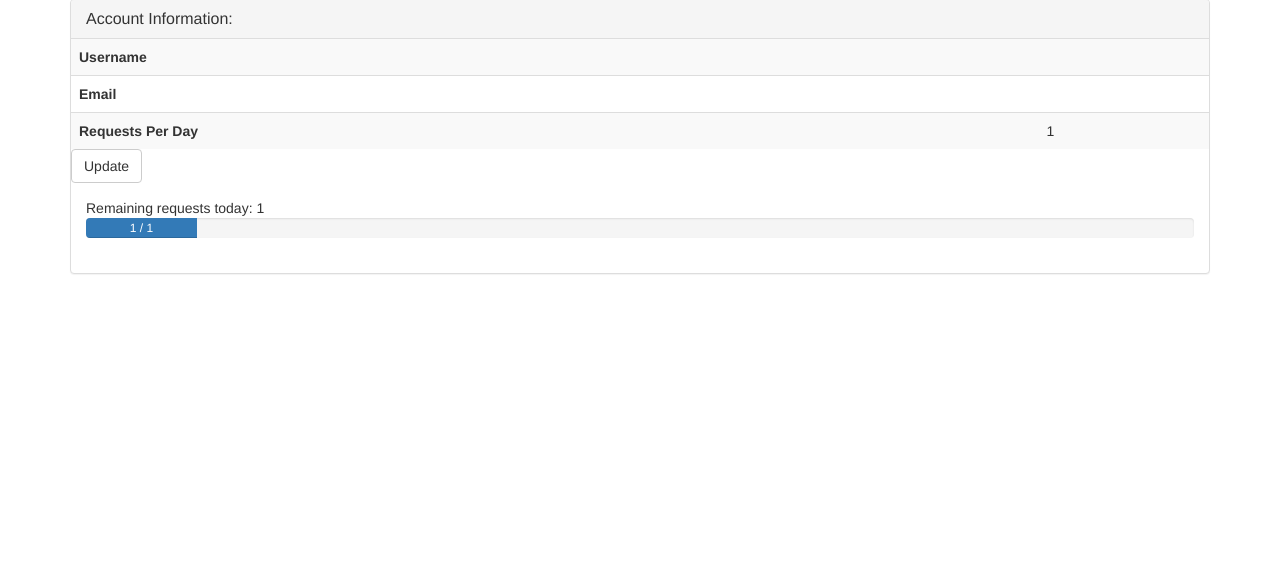
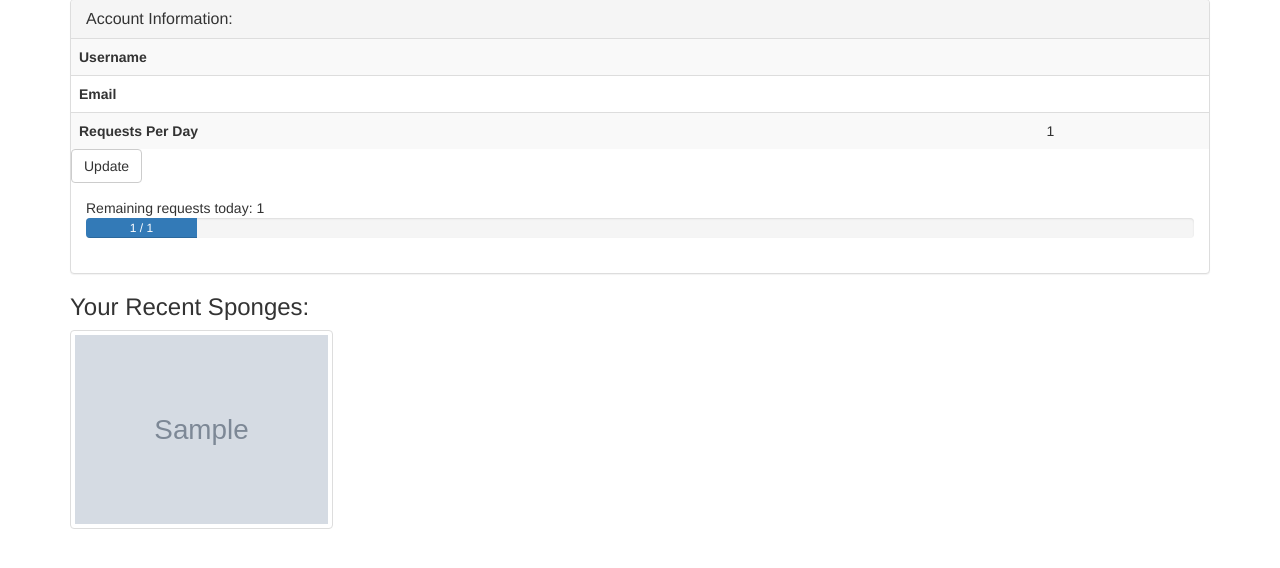
Before and after one commit to matthurtado/spongebabber, a Flask app: page /account/ in a window 1280 px wide. Shown: the part 73-641 px from the top of the page. Run offline with Flask 2, Linux system fonts and the light colour scheme; the visitor is signed in with stand-in values (Sample User, id 1); tables that the repository leaves empty hold one stand-in row (values such as "Sample post"); grey boxes marked "Sample" are stand-in pictures; parts of the project's set-up code (start-up, migrations or seed data) failed here and were passed over; some libraries are stand-ins or nearby versions.

Commit message:
Displaying user sponges on account page

```diff
--- a/app/routes.py
+++ b/app/routes.py
@@ -64,6 +64,8 @@
     response = requests.request("POST", url, headers=headers, data=payload)
     return response.json()["data"]["link"]
 
+def get_user_sponges(user_id):
+    return LogRequest.query.filter_by(user_id=user_id).filter(LogRequest.imgur_link != None).all()
 
 # Routes
 @app.route("/")
@@ -223,6 +225,11 @@
         session["remaining_requests_per_day"] = get_number_of_requests_today(
             session["id"]
         )
-        return render_template("account.html", user=user)
+        user_sponges = get_user_sponges(session["id"])
+        return_value = {
+            "user": user,
+            "user_sponges": user_sponges
+        }
+        return render_template("account.html", account=return_value)
     else:
         return redirect("/")
--- a/app/templates/account.html
+++ b/app/templates/account.html
@@ -34,6 +34,18 @@
             </div>
         </div>
     </div>
+    <h3>Your Recent Sponges:</h3>
+    <div class="row text-center text-lg-start">
+        {% for sponge in account.user_sponges %}
+        {% if sponge.imgur_link %}
+        <div class="col-lg-3 col-md-4 col-6">
+          <a href="{{ sponge.imgur_link }}" class="d-block mb-4 h-100">
+            <img class="img-fluid img-thumbnail" src="{{ sponge.imgur_link }}" alt="">
+          </a>
+        </div>
+        {% endif %}
+        {% endfor %}
+      </div>
 </div>
 {% endblock %}
 {% block scripts %}
```
